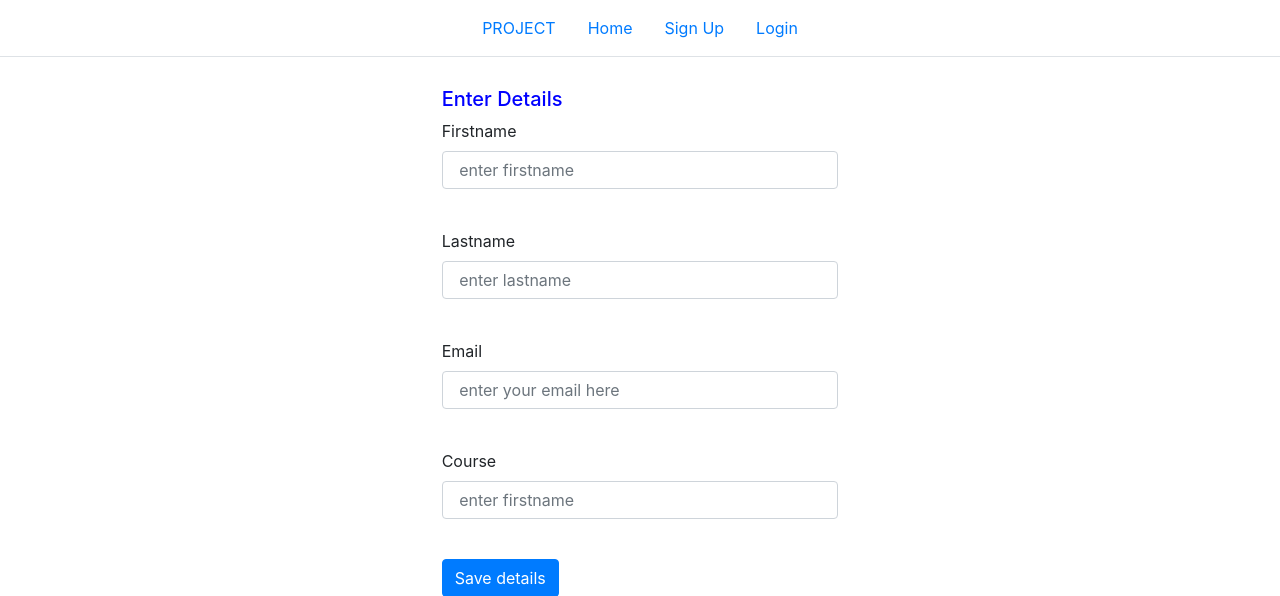
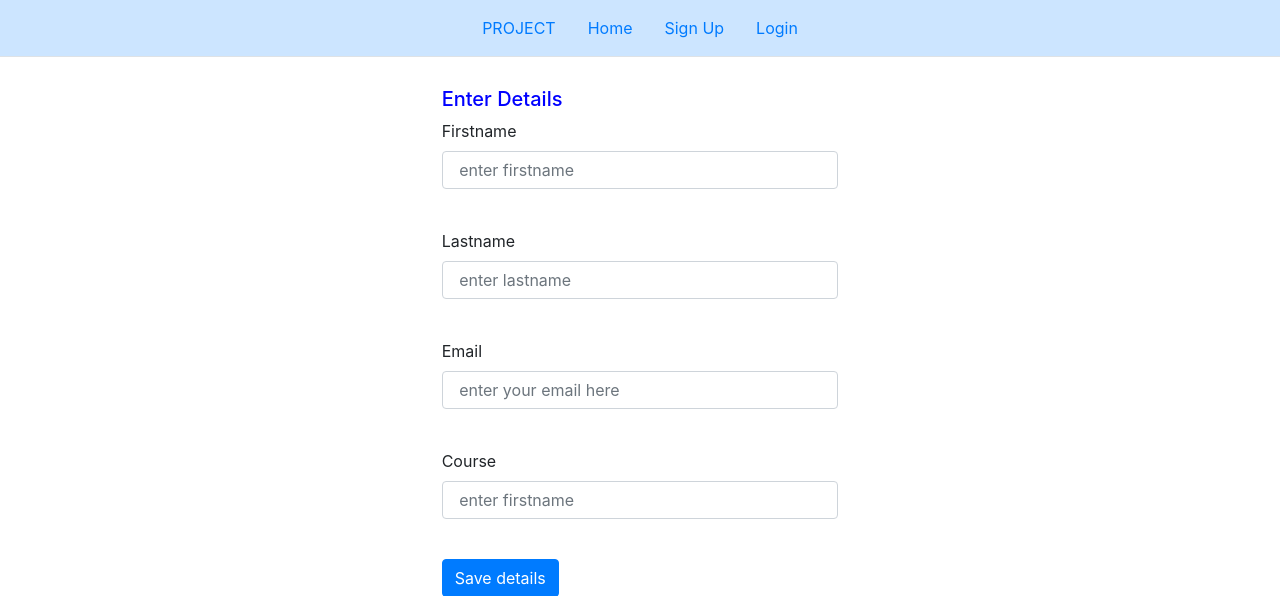
Before and after one commit to Ogola22/Formvalidations, a PHP site: page /index.php in a window 1280 px wide. Shown: the top 596 px of the page. Run offline with PHP 8.4, Linux system fonts and the light colour scheme.

Commit message:
header section

```diff
--- a/header.php
+++ b/header.php
@@ -9,7 +9,7 @@
 
 </head>
 <body>
-<ul class="nav justify-content-center border-bottom p-2">
+<ul class="nav justify-content-center border-bottom p-2 background-color alert-primary">
   <li class="nav-item">
     <a class="nav-link active" aria-current="page" href="#">PROJECT</a>
   </li>
```
